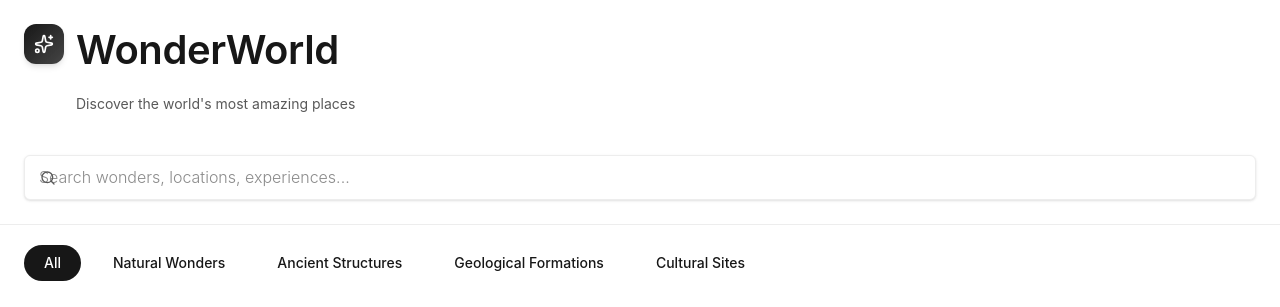
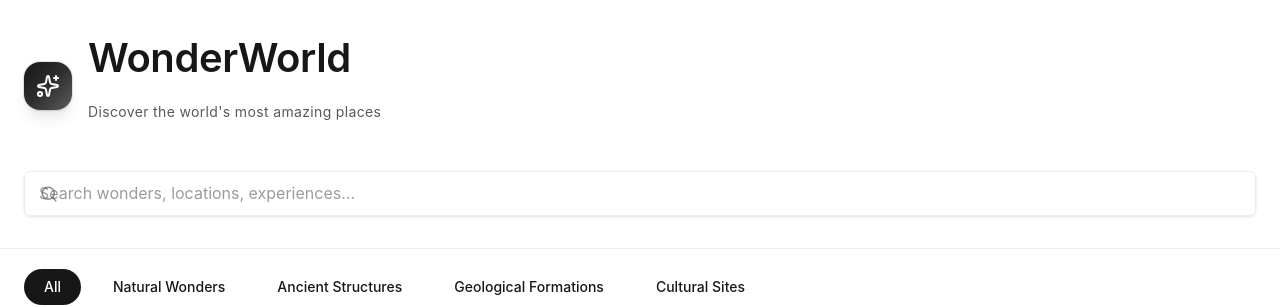
Before and after one commit to TNDIGITALMARK/15fe3dc0-df4c-4a28-8bbf-69ee92554a62, a Next.js app: page / in a window 1280 px wide. Shown: the top 307 px of the page. Built offline with nearby package versions, Linux system fonts and the light colour scheme.

Commit message:
Phoenix Agent implementation - lets make the header look a bit better now

```diff
--- a/src/components/Header.tsx
+++ b/src/components/Header.tsx
@@ -9,19 +9,19 @@ interface HeaderProps {
 
 export function Header({ searchQuery, onSearchChange }: HeaderProps) {
   return (
-    <header className="sticky top-0 z-30 border-b border-border/40 bg-white/80 backdrop-blur-xl">
-      <div className="mx-auto max-w-7xl px-6 py-6">
+    <header className="sticky top-0 z-30 border-b border-border/30 bg-white/95 backdrop-blur-2xl">
+      <div className="mx-auto max-w-7xl px-6 py-8">
         {/* Brand Section */}
-        <div className="mb-6 flex items-start justify-between">
-          <div className="flex items-start gap-3">
-            <div className="rounded-xl bg-gradient-to-br from-foreground to-foreground/80 p-2.5 shadow-md">
-              <Sparkles className="h-5 w-5 text-white" />
+        <div className="mb-8 flex items-center justify-between">
+          <div className="flex items-center gap-4">
+            <div className="rounded-2xl bg-gradient-to-br from-foreground via-foreground/90 to-foreground/70 p-3 shadow-lg ring-1 ring-foreground/10">
+              <Sparkles className="h-6 w-6 text-white" strokeWidth={2} />
             </div>
             <div>
-              <h1 className="text-2xl font-semibold tracking-tight text-foreground mb-0.5">
+              <h1 className="text-3xl font-semibold tracking-tight text-foreground mb-1 leading-none">
                 WonderWorld
               </h1>
-              <p className="text-sm text-muted-foreground font-light">
+              <p className="text-sm text-muted-foreground font-normal tracking-wide">
                 Discover the world's most amazing places
               </p>
             </div>
@@ -30,13 +30,13 @@ export function Header({ searchQuery, onSearchChange }: HeaderProps) {
 
         {/* Search Bar */}
         <div className="relative group">
-          <Search className="absolute left-4 top-1/2 h-4 w-4 -translate-y-1/2 text-muted-foreground transition-colors group-focus-within:text-foreground" />
+          <Search className="absolute left-4 top-1/2 h-4.5 w-4.5 -translate-y-1/2 text-muted-foreground/70 transition-colors group-focus-within:text-foreground" strokeWidth={2} />
           <input
             type="text"
             placeholder="Search wonders, locations, experiences..."
             value={searchQuery}
             onChange={(e) => onSearchChange(e.target.value)}
-            className="w-full rounded-xl border border-border/60 bg-white py-3.5 pl-11 pr-4 text-sm font-light shadow-sm focus:border-foreground/60 focus:outline-none focus:ring-4 focus:ring-foreground/5 transition-all"
+            className="w-full rounded-xl border border-border/50 bg-white/60 py-4 pl-12 pr-4 text-sm font-normal placeholder:text-muted-foreground/60 shadow-sm hover:border-border hover:bg-white focus:border-foreground/40 focus:bg-white focus:outline-none focus:ring-4 focus:ring-foreground/5 transition-all duration-200"
           />
         </div>
       </div>
```
